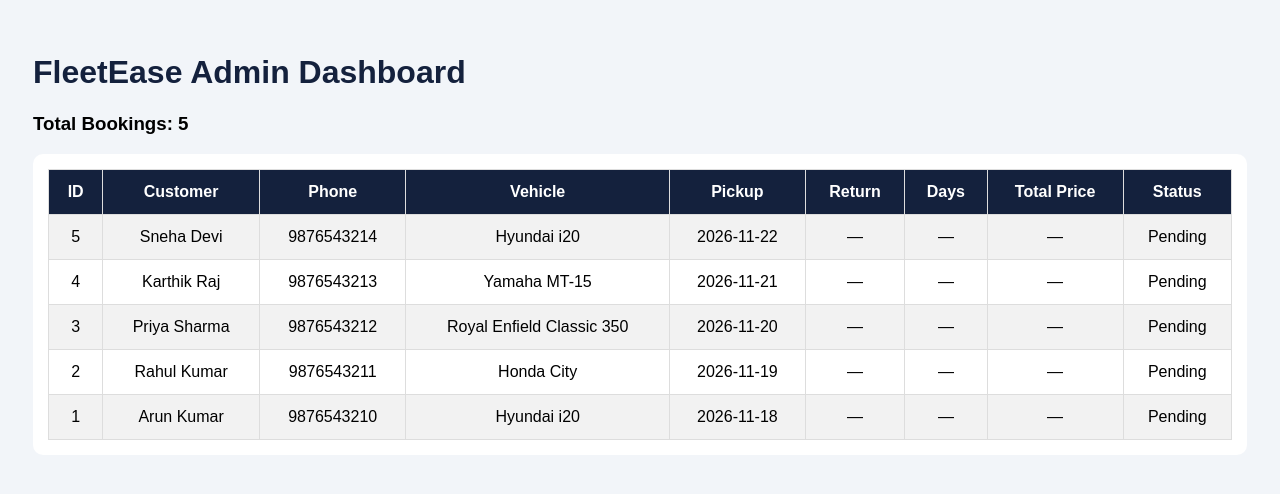
After one commit to tholletivinay-max/FleetEase, a Flask app: page /admin/bookings in a window 1280 px wide. The commit adds this page. Shown: the top 494 px of the page. Run offline with Flask 3, Linux system fonts and the light colour scheme; data comes from the database, SQL or seed files in the repository; both versions use the stored data as it was after the commit.

Commit message:
addedd and updated everything

```diff
--- a/app.py
+++ b/app.py
@@ -1,48 +1,33 @@
+
 
 
 from flask import Flask, render_template, jsonify, request
-from database.db import initialize_database, save_booking
+from datetime import date
+
+from database.db import (
+    initialize_database,
+    save_booking,
+    get_all_bookings
+)
 
 app = Flask(__name__)
 
-# Sample vehicle information
 vehicles = [
-    {
-        "id": 1,
-        "name": "Hyundai i20",
-        "category": "Car",
-        "price": 1500,
-        "fuel": "Petrol",
-        "seats": 5,
-        "image": "https://images.unsplash.com/photo-1606611013016-969c19ba27bb?w=800"
-    },
-    {
-        "id": 2,
-        "name": "Honda City",
-        "category": "Car",
-        "price": 2200,
-        "fuel": "Petrol",
-        "seats": 5,
-        "image": "https://images.unsplash.com/photo-1552519507-da3b142c6e3d?w=800"
-    },
-    {
-        "id": 3,
-        "name": "Royal Enfield Classic 350",
-        "category": "Bike",
-        "price": 800,
-        "fuel": "Petrol",
-        "seats": 2,
-        "image": "https://images.unsplash.com/photo-1558981806-ec527fa84c39?w=800"
-    },
-    {
-        "id": 4,
-        "name": "Yamaha MT-15",
-        "category": "Bike",
-        "price": 600,
-        "fuel": "Petrol",
-        "seats": 2,
-        "image": "https://images.unsplash.com/photo-1558981403-c5f9899a28bc?w=800"
-    }
+    {"id": 1, "name": "Hyundai i20", "category": "Car",
+     "price": 1500, "fuel": "Petrol", "seats": 5,
+     "image": "https://images.unsplash.com/photo-1606611013016-969c19ba27bb?w=800"},
+
+    {"id": 2, "name": "Honda City", "category": "Car",
+     "price": 2200, "fuel": "Petrol", "seats": 5,
+     "image": "https://images.unsplash.com/photo-1552519507-da3b142c6e3d?w=800"},
+
+    {"id": 3, "name": "Royal Enfield Classic 350", "category": "Bike",
+     "price": 800, "fuel": "Petrol", "seats": 2,
+     "image": "https://images.unsplash.com/photo-1558981806-ec527fa84c39?w=800"},
+
+    {"id": 4, "name": "Yamaha MT-15", "category": "Bike",
+     "price": 600, "fuel": "Petrol", "seats": 2,
+     "image": "https://images.unsplash.com/photo-1558981403-c5f9899a28bc?w=800"}
 ]
 
 
@@ -58,38 +43,65 @@ def get_vehicles():
 
 @app.route("/api/bookings", methods=["POST"])
 def create_booking():
-
     data = request.get_json(silent=True) or {}
 
     vehicle_name = data.get("vehicle_name", "").strip()
     customer_name = data.get("customer_name", "").strip()
     phone = data.get("phone", "").strip()
     booking_date = data.get("booking_date", "").strip()
+    return_date = data.get("return_date", "").strip()
 
-    if not all([vehicle_name, customer_name, phone, booking_date]):
+    if not all([vehicle_name, customer_name, phone,
+                booking_date, return_date]):
         return jsonify({"message": "Please fill in all fields."}), 400
 
-    if vehicle_name not in [v["name"] for v in vehicles]:
+    vehicle = next(
+        (v for v in vehicles if v["name"] == vehicle_name), None
+    )
+
+    if vehicle is None:
         return jsonify({"message": "Invalid vehicle selected."}), 400
 
-    if not customer_name or not phone.isdigit() or len(phone) != 10:
-        return jsonify({"message": "Enter a valid name and 10-digit phone number."}), 400
+    if not phone.isdigit() or len(phone) != 10:
+        return jsonify({"message": "Enter a valid 10-digit phone number."}), 400
 
     try:
-        from datetime import date
-        selected_date = date.fromisoformat(booking_date)
+        pickup = date.fromisoformat(booking_date)
+        returning = date.fromisoformat(return_date)
 
-        if selected_date < date.today():
-            return jsonify({"message": "Booking date cannot be in the past."}), 400
+        if pickup < date.today():
+            return jsonify({"message": "Pickup date cannot be in the past."}), 400
 
-        save_booking(vehicle_name, customer_name, phone, booking_date)
+        if returning < pickup:
+            return jsonify({"message": "Return date must be on or after pickup date."}), 400
+
+        total_days = (returning - pickup).days + 1
+        total_price = total_days * vehicle["price"]
+
+        save_booking(
+            vehicle_name,
+            customer_name,
+            phone,
+            booking_date,
+            return_date,
+            total_days,
+            total_price
+        )
 
         return jsonify({
-            "message": "Booking request submitted successfully!"
+            "message": "Booking submitted successfully!",
+            "total_days": total_days,
+            "total_price": total_price
         }), 201
 
     except ValueError:
-        return jsonify({"message": "Invalid booking date."}), 400
+        return jsonify({"message": "Please enter valid dates."}), 400
+
+
+@app.route("/admin/bookings")
+def admin_bookings():
+    bookings = get_all_bookings()
+    return render_template("admin.html", bookings=bookings)
 
 
 if __name__ == "__main__":
--- a/database/db.py
+++ b/database/db.py
@@ -2,7 +2,6 @@
 import sqlite3
 import os
 
-# Database location
 BASE_DIR = os.path.dirname(os.path.dirname(os.path.abspath(__file__)))
 DB_PATH = os.path.join(BASE_DIR, "database", "fleetease.db")
 
@@ -12,7 +11,6 @@ def get_connection():
 
 
 def initialize_database():
-
     connection = get_connection()
     cursor = connection.cursor()
 
@@ -27,20 +25,64 @@ def initialize_database():
         )
     """)
 
+    # Add new columns to an existing database if needed
+    cursor.execute("PRAGMA table_info(bookings)")
+    existing_columns = [column[1] for column in cursor.fetchall()]
+
+    new_columns = {
+        "return_date": "TEXT",
+        "total_days": "INTEGER",
+        "total_price": "REAL"
+    }
+
+    for column_name, column_type in new_columns.items():
+        if column_name not in existing_columns:
+            cursor.execute(
+                f"ALTER TABLE bookings ADD COLUMN {column_name} {column_type}"
+            )
+
     connection.commit()
     connection.close()
 
 
-def save_booking(vehicle_name, customer_name, phone, booking_date):
+def save_booking(vehicle_name, customer_name, phone,
+                 booking_date, return_date, total_days, total_price):
 
+    connection = get_connection()
+
+    try:
+        cursor = connection.cursor()
+
+        cursor.execute("""
+            INSERT INTO bookings
+            (vehicle_name, customer_name, phone, booking_date,
+             return_date, total_days, total_price)
+            VALUES (?, ?, ?, ?, ?, ?, ?)
+        """, (
+            vehicle_name, customer_name, phone, booking_date,
+            return_date, total_days, total_price
+        ))
+
+        connection.commit()
+        print("BOOKING SAVED! ID:", cursor.lastrowid)
+
+    finally:
+        connection.close()
+
+
+def get_all_bookings():
     connection = get_connection()
     cursor = connection.cursor()
 
     cursor.execute("""
-        INSERT INTO bookings
-        (vehicle_name, customer_name, phone, booking_date)
-        VALUES (?, ?, ?, ?)
-    """, (vehicle_name, customer_name, phone, booking_date))
+        SELECT id, customer_name, phone, vehicle_name,
+               booking_date, return_date, total_days,
+               total_price, status
+        FROM bookings
+        ORDER BY id DESC
+    """)
 
-    connection.commit()
+    bookings = cursor.fetchall()
     connection.close()
+
+    return bookings
--- /dev/null
+++ b/templates/admin.html
@@ -0,0 +1,94 @@
+
+<!DOCTYPE html>
+<html lang="en">
+<head>
+    <meta charset="UTF-8">
+    <meta name="viewport" content="width=device-width, initial-scale=1.0">
+    <title>FleetEase Admin Dashboard</title>
+
+    <style>
+        body {
+            font-family: Arial, sans-serif;
+            background: #f2f5f9;
+            padding: 25px;
+        }
+
+        h1 { color: #14213d; }
+
+        .table-container {
+            overflow-x: auto;
+            background: white;
+            padding: 15px;
+            border-radius: 10px;
+        }
+
+        table {
+            width: 100%;
+            border-collapse: collapse;
+        }
+
+        th, td {
+            padding: 13px;
+            border: 1px solid #ddd;
+            text-align: center;
+        }
+
+        th {
+            background: #14213d;
+            color: white;
+        }
+
+        tr:nth-child(even) {
+            background: #f2f2f2;
+        }
+    </style>
+</head>
+
+<body>
+
+    <h1>FleetEase Admin Dashboard</h1>
+
+    <h3>Total Bookings: {{ bookings|length }}</h3>
+
+    <div class="table-container">
+        <table>
+            <tr>
+                <th>ID</th>
+                <th>Customer</th>
+                <th>Phone</th>
+                <th>Vehicle</th>
+                <th>Pickup</th>
+                <th>Return</th>
+                <th>Days</th>
+                <th>Total Price</th>
+                <th>Status</th>
+            </tr>
+
+            {% for booking in bookings %}
+            <tr>
+                <td>{{ booking[0] }}</td>
+                <td>{{ booking[1] }}</td>
+                <td>{{ booking[2] }}</td>
+                <td>{{ booking[3] }}</td>
+                <td>{{ booking[4] }}</td>
+                <td>{{ booking[5] or "—" }}</td>
+                <td>{{ booking[6] or "—" }}</td>
+                <td>
+                    {% if booking[7] is not none %}
+                        ₹{{ booking[7] }}
+                    {% else %}
+                        —
+                    {% endif %}
+                </td>
+                <td>{{ booking[8] }}</td>
+            </tr>
+            {% else %}
+            <tr>
+                <td colspan="9">No bookings available.</td>
+            </tr>
+            {% endfor %}
+        </table>
+    </div>
+
+</body>
+</html>
```
Also changed, not shown: database/view_bookings.py (+34 -6 lines), static/css/style.css (+45 -0 lines), static/js/script.js (+19 -14 lines), database/fleetease.db.
